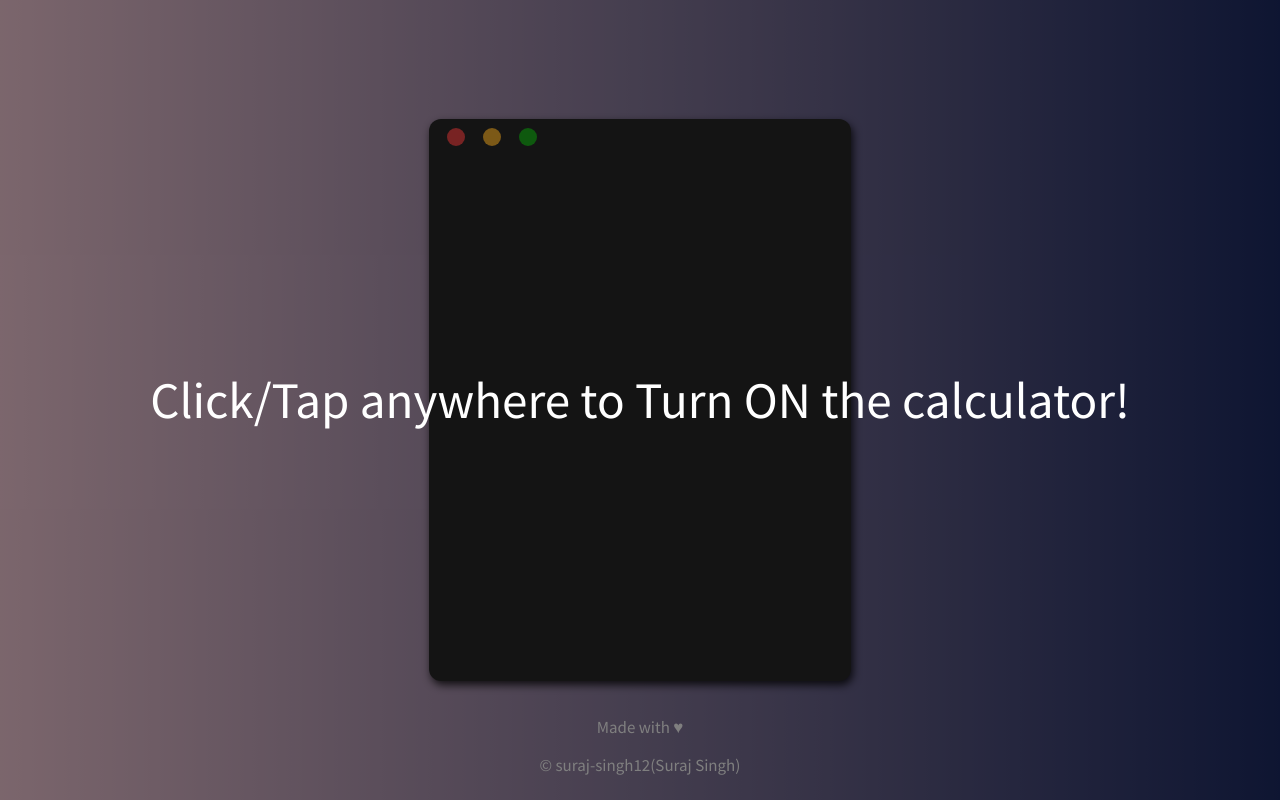
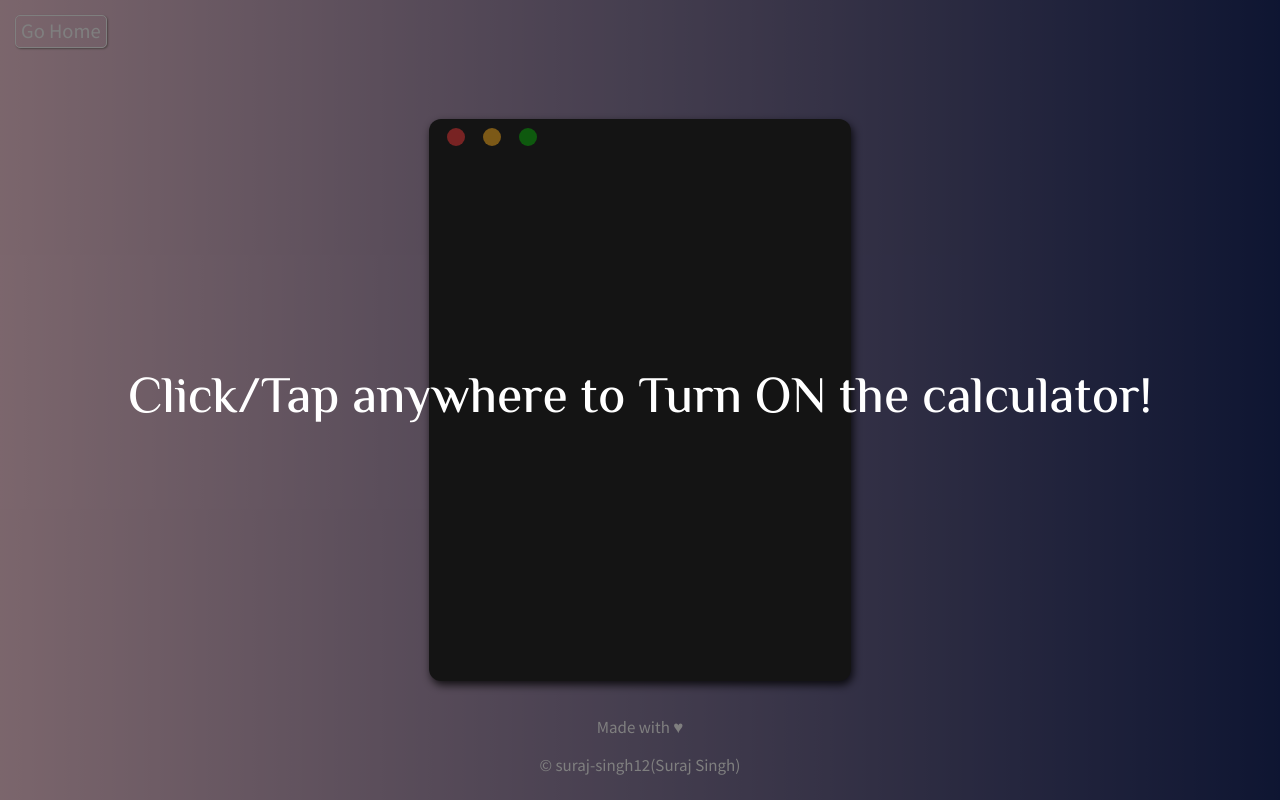
Before and after one commit to suraj-singh12/projects-library, a React (Create React App) app: page /calc in a window 1280 px wide. Built offline with nearby package versions, Linux system fonts and the light colour scheme.

Commit message:
updated fonts of calc overlay

```diff
--- a/src/components/calc/BasicCalculator.js
+++ b/src/components/calc/BasicCalculator.js
@@ -1,4 +1,5 @@
 import React from 'react';
+import { Link } from 'react-router-dom';
 import './basic.css';
 
 class Calculator extends React.Component {
@@ -7,6 +8,9 @@ class Calculator extends React.Component {
             <>
                 <div id="calculator-on-off" onClick={this.launchCalculator}>
                     <div>Click/Tap anywhere to Turn ON the calculator!</div>
+                </div>
+                <div className="landing-page">
+                    <Link to="/">Go Home</Link>
                 </div>
                 {/* <!-- create a form (for calculator) --> */}
                 <form className="calculator" onSubmit={(event) => { event.preventDefault() }}>
@@ -240,11 +244,12 @@ class Calculator extends React.Component {
     // js part ends here ------------------------------------------------------------
 
     render() {
-    return (
-        <div id="calc1">
-            {this.calculator1()}
-        </div>
-    )};
+        return (
+            <div id="calc1">
+                {this.calculator1()}
+            </div>
+        )
+    };
 
     componentDidMount() {
         // after the component is mounted, then we update these variables, so they are valid, and not undefined
--- a/src/components/calc/basic.css
+++ b/src/components/calc/basic.css
@@ -1,4 +1,5 @@
 @import url("https://fonts.googleapis.com/css2?family=Source+Sans+Pro:wght@300;400;600;700&display=swap");
+@import url('https://fonts.googleapis.com/css2?family=El+Messiri:wght@500&family=Lobster+Two&family=Space+Mono:ital@1&display=swap');
 
 :root {
     /* color variables */
@@ -226,6 +227,7 @@ input {
     align-items: center;
     justify-content: center;
     height: 100%;
+    font-family: 'El Messiri', sans-serif;
 }
 
 .copyright {
@@ -235,7 +237,30 @@ input {
     text-align: center;
     font-size: 1.4rem;
 }
-
+.landing-page {
+    position: absolute;
+    top: 15px;
+    left: 15px;
+    font-size: 1.7rem;
+    border: 1px solid white;
+    border-radius: 5px;
+    box-shadow: 1px 1px 2px 0px #998787;
+}
+.landing-page:hover {
+    box-shadow: 3px 3px 2px 0px #998787;
+    /* background-color: #c0a9cf; */
+    transition: 0.6s linear;
+    /* background-color: transparent; */
+}
+.landing-page > a {
+    font-size: inherit;
+    text-decoration: none;
+    color: white;
+    padding: 5px;
+}
+.landing-page > a:hover {
+    color: white;
+}
 /* __________________Animation_____________________ */
 .calculator {
     transform: translate(-20vmin, 5vmin);
--- a/src/components/cart/navbar.js
+++ b/src/components/cart/navbar.js
@@ -1,10 +1,14 @@
 import React from 'react';
 import '../styles/navbar.css';
+import {Link} from 'react-router-dom';
 
 const Navbar = ({ setShow, size }) => {
     return (
         <nav>
             <div style={{backgroundColor: 'lightblue'}} className="container-fluid my-cart-head">
+                <Link to="/" style={{float: 'left', marginLeft: '15px', textDecoration: 'none', color: 'white'}}>
+                    <i class="fa-solid fa-house"></i>
+                </Link>
                 <h3 className="my_shop" onClick={() => setShow(true)}>
                     My Shopping
                 </h3>
```
